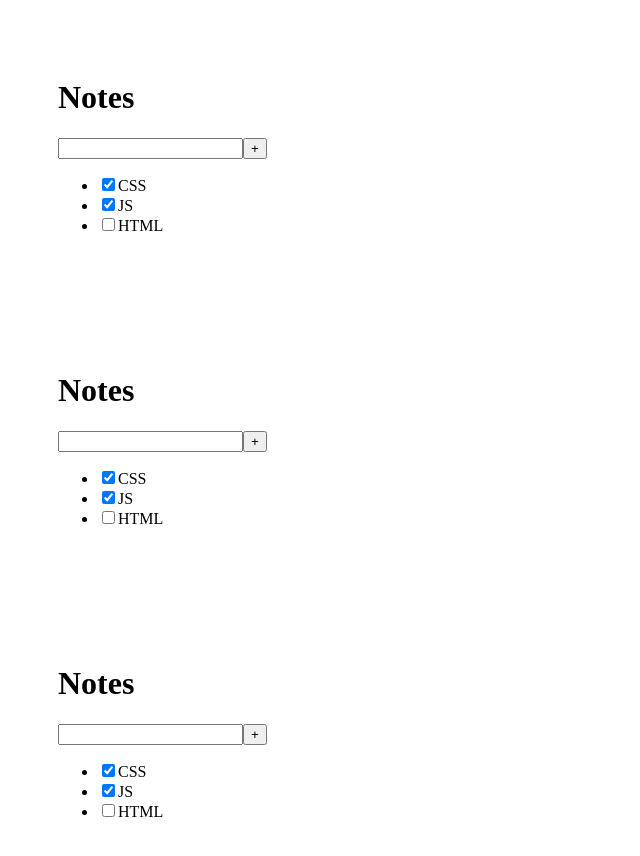
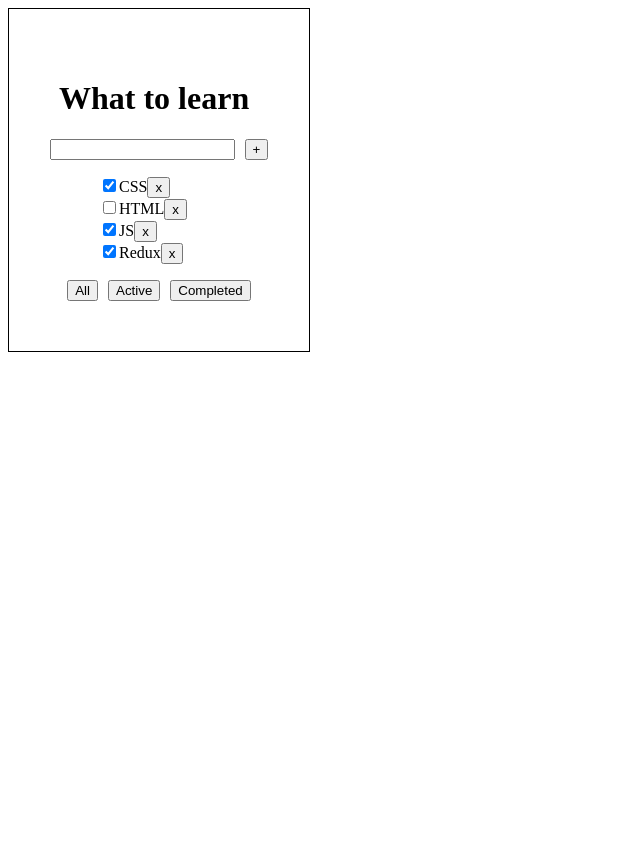
Before and after one commit to BohdanKrav4enko/ToDoList, a React (Vite) app: page / in a window 1280 px wide. Shown: the top 856 px of the page, without its empty margins (0-640 px from the left). After the commit the page ends 800 px from the top, so only its background shows below. Built offline with nearby package versions, Linux system fonts and the light colour scheme.

Commit message:
Немного деструктурировал, добавил фильтр, мап для заметок

```diff
--- a/src/App.tsx
+++ b/src/App.tsx
@@ -1,12 +1,9 @@
-import {Notes} from "./components/Notes.tsx";
+import {Tasks} from "./layout/tasks/Tasks.tsx";
 
 export function App() {
-
   return (
     <>
-      <Notes/>
-      <Notes/>
-      <Notes/>
+      <Tasks/>
     </>
   )
 }
--- a/src/components/Notes.tsx
+++ /dev/null
@@ -1,24 +0,0 @@
-import styled from "styled-components";
-
-export const Notes = () => {
-    return (
-        <StyledNotes>
-            <h1>Notes</h1>
-            <div>
-                <input type="text"/>
-                <button>+</button>
-            </div>
-            <ul>
-                <li><input type={"checkbox"} checked={true}/>CSS</li>
-                <li><input type={"checkbox"} checked={true}/>JS</li>
-                <li><input type={"checkbox"} checked={false}/>HTML</li>
-            </ul>
-        </StyledNotes>
-    );
-};
-
-const StyledNotes = styled.div`
-    display: flex;
-    flex-direction: column;
-    padding: 50px;
-`
--- /dev/null
+++ b/src/layout/tasks/Tasks.tsx
@@ -0,0 +1,39 @@
+import {Task} from "./task/Task.tsx";
+import {useState} from "react";
+
+export type FilterValuesType = "all" | "completed" | "active"
+
+export const Tasks = () => {
+    const [tasks, setTasks] = useState(
+        [
+            {id: 1, title: 'CSS', isDone: true},
+            {id: 2, title: 'HTML', isDone: false},
+            {id: 3, title: 'JS', isDone: true},
+            {id: 4, title: 'Redux', isDone: true},
+        ]
+    )
+    const [filter, setFilter] = useState<FilterValuesType>("all")
+
+    let taskForToDoList = tasks;
+    if (filter === "completed") {
+        taskForToDoList = tasks.filter(t => t.isDone);
+    }
+    if (filter === "active") {
+        taskForToDoList = tasks.filter(t => !t.isDone);
+    }
+
+    const removeTask = (id: number) => {
+        let filtredTasks = tasks.filter(t => t.id !== id)
+        setTasks(filtredTasks);
+    }
+
+    const changeFilter = (value: FilterValuesType) => {
+        setFilter(value);
+    }
+
+    return (
+        <>
+            <Task changeFilter={changeFilter} title="What to learn" tasks={taskForToDoList} removeTask={removeTask}/>
+        </>
+    )
+};
--- /dev/null
+++ b/src/layout/tasks/task/Task.tsx
@@ -0,0 +1,72 @@
+import styled from "styled-components";
+import {FilterValuesType} from "../Tasks.tsx";
+
+type TaskType ={
+    id: number;
+    title: string;
+    isDone: boolean;
+}
+
+type TaskPropsType = {
+    title: string;
+    tasks: Array<TaskType>;
+    removeTask: (id: number) => void;
+    changeFilter: (value: FilterValuesType) => void;
+}
+
+export const Task = (props: TaskPropsType) => {
+    return (
+        <StyledNotes>
+            <NoteContainer>
+                <h1>{props.title}</h1>
+                <StyledInput>
+                    <input type="text"/>
+                    <button>+</button>
+                </StyledInput>
+                <StyledList>
+                    {props.tasks.map((t: TaskType, index: number) => {
+                        return <li><input key={index} type={"checkbox"} checked={t.isDone}/>{t.title}<button onClick={() => {props.removeTask(t.id)}}>x</button></li>
+                    })}
+                </StyledList>
+                <StyledNoteFooter>
+                    <button onClick={() => {props.changeFilter('all')}}>All</button>
+                    <button onClick={() => {props.changeFilter('completed')}}>Active</button>
+                    <button onClick={() => {props.changeFilter('active')}}>Completed</button>
+                </StyledNoteFooter>
+            </NoteContainer>
+        </StyledNotes>
+    );
+};
+
+const StyledNotes = styled.div`
+    border: 1px solid black;
+    display: flex;
+    flex-direction: column;
+    padding: 50px;
+    max-width: 200px;
+    width: 100%;
+
+    li {
+        list-style: none
+    }
+`
+const StyledList = styled.ul`
+
+`
+const StyledInput = styled.div`
+    display: flex;
+    align-items: center;
+    justify-content: center;
+    gap: 0 10px;
+`
+const StyledNoteFooter = styled.div`
+    display: flex;
+    align-items: center;
+    justify-content: center;
+    gap: 0 10px;
+`
+const NoteContainer = styled.div`
+    display: flex;
+    flex-direction: column;
+
+`
```
